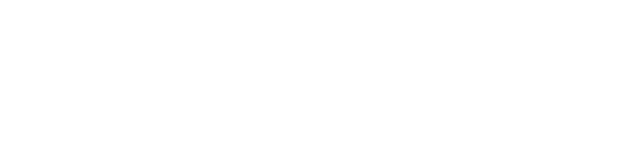
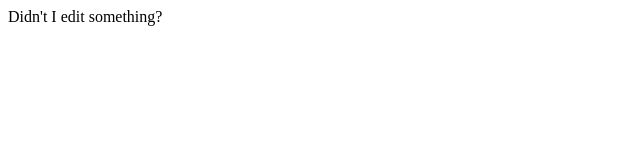
Before and after one commit to Kyle-Law/micro-test, a plain HTML site: page index.html in a window 1280 px wide. Shown: the whole page, without its empty margins (0-640 px from the left). Drawn offline with Linux system fonts and the light colour scheme.

Commit message:
nth special

```diff
--- a/index.html
+++ b/index.html
@@ -9,18 +9,9 @@
   <body>
     <script src="https://cdn.freecodecamp.org/testable-projects-fcc/v1/bundle.js"></script>
 
-    <!--
+    Didn't I edit something?
 
-    Hello Camper!
 
-    For now, the test suite only works in Chrome!
-    Please read the README below in the JS Editor before beginning.
-    Feel free to delete this message once you have read it.
-    Good luck and Happy Coding!
-
-    - The freeCodeCamp Team
-
-    -->
     <script  src="js/index.js"></script>
   </body>
 </html>
```
